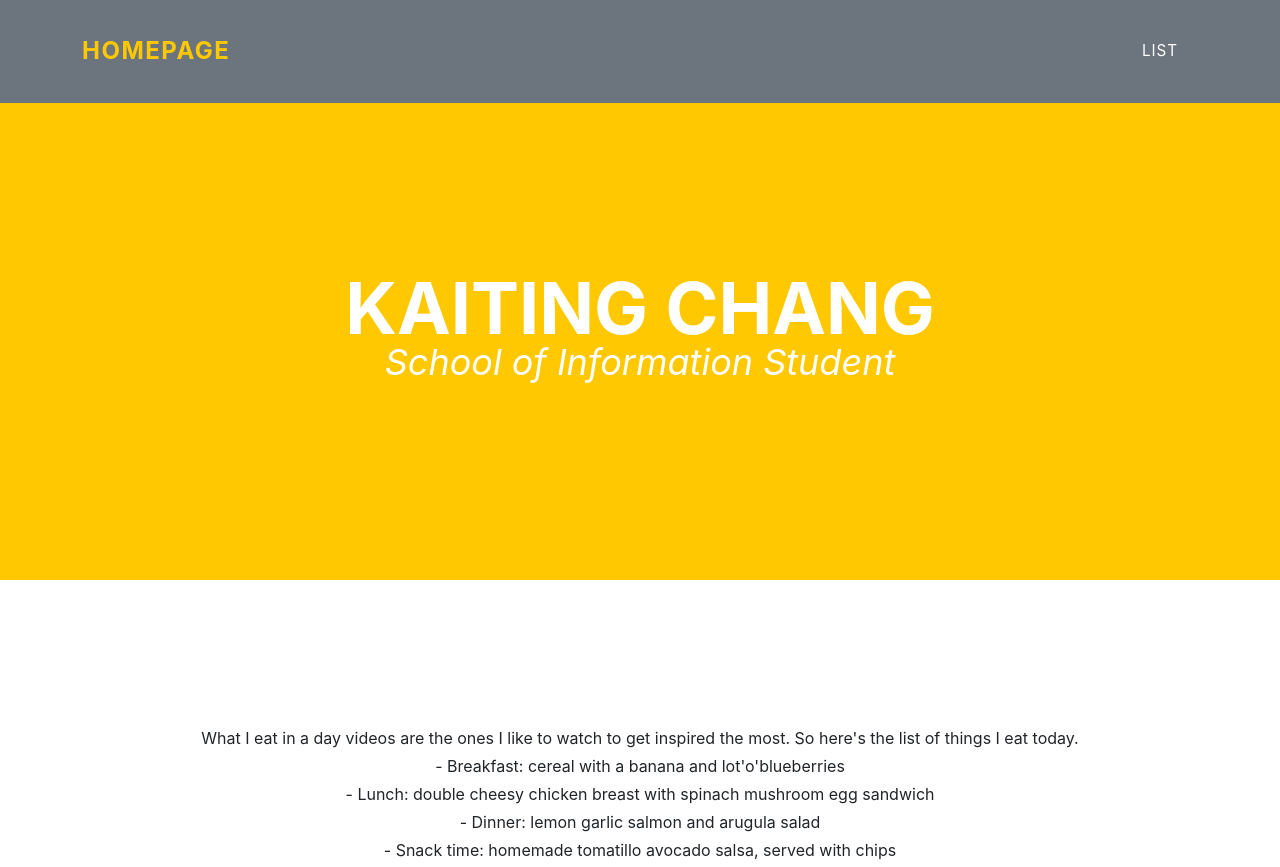
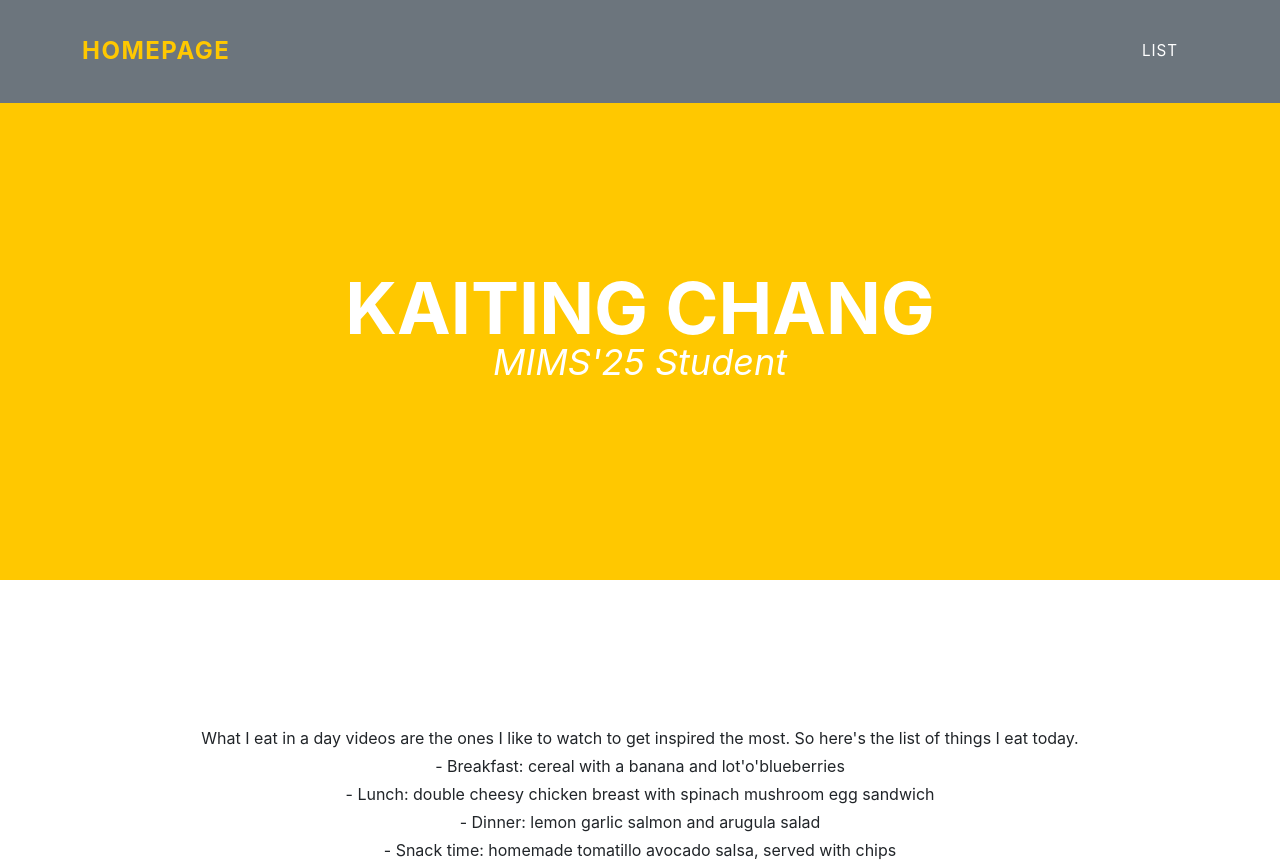
Before and after one commit to kkaitch/kkaitch.github.io, a plain HTML site: page index.html in a window 1280 px wide. Shown: the top 867 px of the page. Drawn offline with Linux system fonts and the light colour scheme.

Commit message:
Update index.html

```diff
--- a/index.html
+++ b/index.html
@@ -30,7 +30,7 @@
                     <!-- <div class="divider-custom-line"></div> -->
                 </div>
                 <!--This code creates the subheading underneath the line dividers-->
-                <p class="masthead-subheading font-weight-light mb-0">School of Information Student</p>
+                <p class="masthead-subheading font-weight-light mb-0">MIMS'25 Student</p>
             </div>
         </header>
         <section class="text-center">
```
